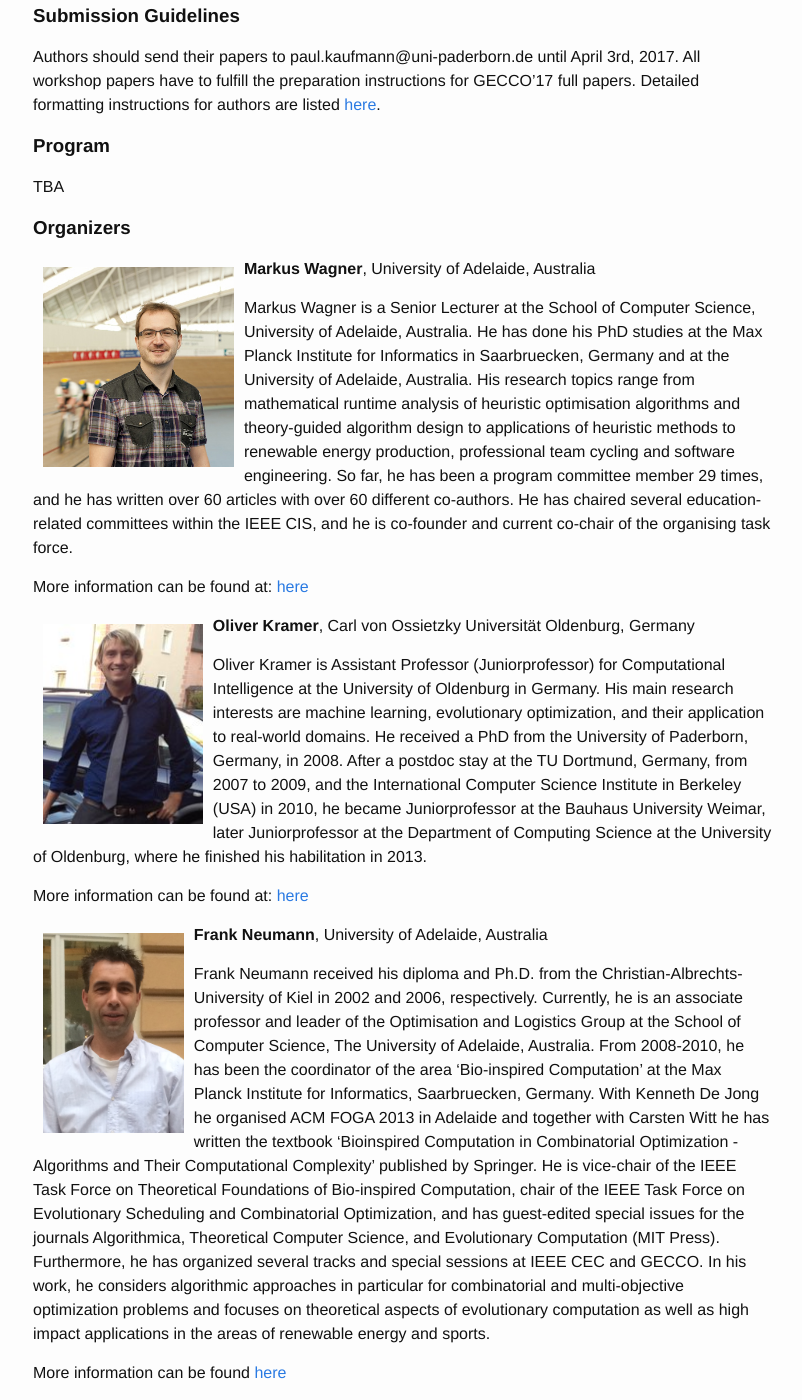
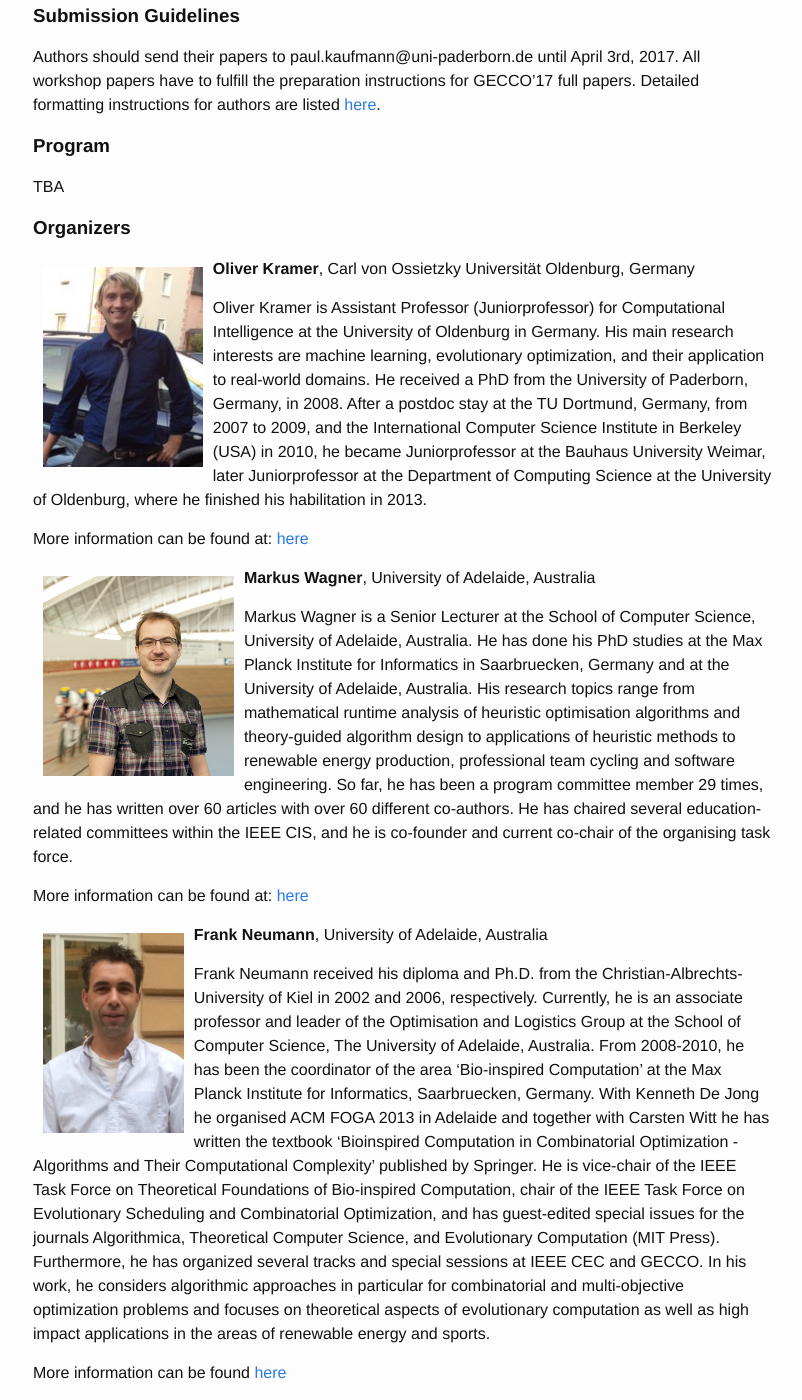
Before and after one commit to ci4energy/ci4energy.github.io, a Jekyll site: the page built from smartea.md, in a window 1280 px wide and 1400 px high, scrolled down 1303 px. Shown: the whole window, without its empty margins (237-1039 px from the left). Built offline with Jekyll 4.4.1, drawn with Linux system fonts in a browser that asks for light colours.

Commit message:
no message

```diff
--- a/smartea.md
+++ b/smartea.md
@@ -51,6 +51,18 @@ TBA
 <h3><b>Organizers</b></h3>
 
 <div style="float: left">
+    <a href="{{ site.baseurl }}/"><img src="{{ site.baseurl }}/assets/oliver.jpeg" alt="Oliver" height="200" hspace="10" vspace="10"></a>
+</div>
+
+<b>Oliver Kramer</b>, Carl von Ossietzky Universität Oldenburg, Germany
+
+Oliver Kramer is Assistant Professor (Juniorprofessor) for Computational Intelligence at the University of Oldenburg in Germany. His main research interests are machine learning, evolutionary optimization, and their application to real-world domains. He received a PhD from the University of Paderborn, Germany, in 2008. After a postdoc stay at the TU Dortmund, Germany, from 2007 to 2009, and the International Computer Science Institute in Berkeley (USA) in 2010, he became Juniorprofessor at the Bauhaus University Weimar, later Juniorprofessor at the Department of Computing Science at the University of Oldenburg, where he finished his habilitation in 2013.
+
+
+More information can be found at: <a href="http://www.ci.uni-oldenburg.de">here</a>
+
+
+<div style="float: left">
     <a href="{{ site.baseurl }}/"><img src="{{ site.baseurl }}/assets/mw-cyclists.jpeg" alt="Markus" height="200" hspace="10" vspace="10"></a>
 </div>
 
@@ -64,17 +76,6 @@ design to applications of heuristic methods to renewable energy production,
 professional team cycling and software engineering. So far, he has been a program committee member 29 times, and he has written over 60 articles with over 60 different co-authors. He has chaired several education-related committees within the IEEE CIS, and he is co-founder and current co-chair of the organising task force.
 
 More information can be found at: <a href="http://cs.adelaide.edu.au/~markus">here</a>
-
-<div style="float: left">
-    <a href="{{ site.baseurl }}/"><img src="{{ site.baseurl }}/assets/oliver.jpeg" alt="Oliver" height="200" hspace="10" vspace="10"></a>
-</div>
-
-<b>Oliver Kramer</b>, Carl von Ossietzky Universität Oldenburg, Germany
-
-Oliver Kramer is Assistant Professor (Juniorprofessor) for Computational Intelligence at the University of Oldenburg in Germany. His main research interests are machine learning, evolutionary optimization, and their application to real-world domains. He received a PhD from the University of Paderborn, Germany, in 2008. After a postdoc stay at the TU Dortmund, Germany, from 2007 to 2009, and the International Computer Science Institute in Berkeley (USA) in 2010, he became Juniorprofessor at the Bauhaus University Weimar, later Juniorprofessor at the Department of Computing Science at the University of Oldenburg, where he finished his habilitation in 2013.
-
-
-More information can be found at: <a href="http://www.ci.uni-oldenburg.de">here</a>
 
 <div style="float: left">
     <a href="{{ site.baseurl }}/"><img src="{{ site.baseurl }}/assets/FrankCS.jpeg" alt="Frank" height="200" hspace="10" vspace="10"></a>
```
